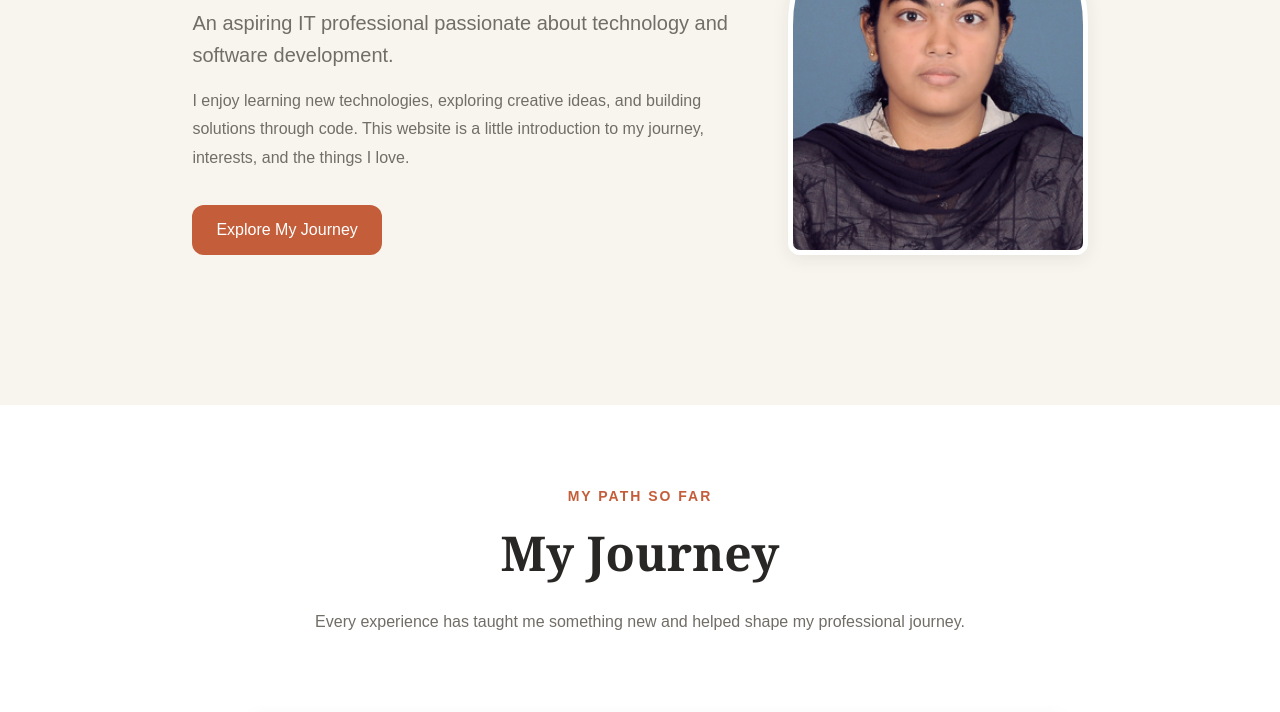
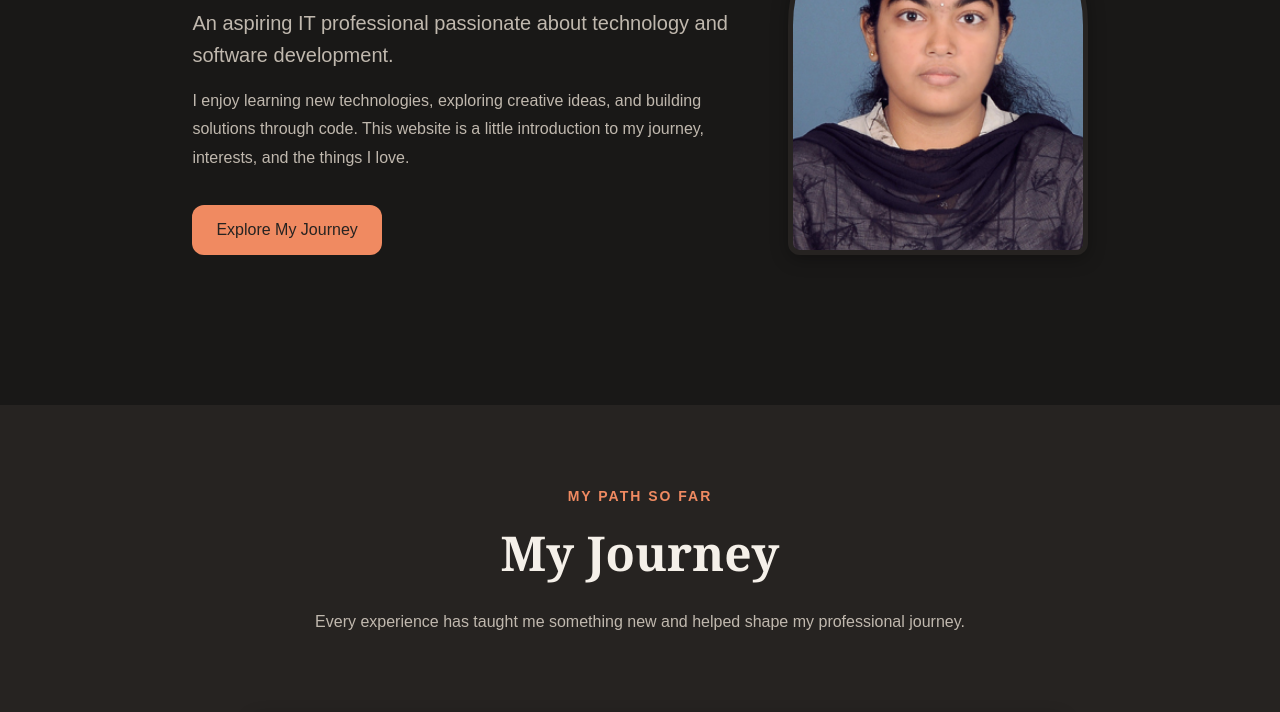
Before and after one commit to Harsha-varthini09/Portfolio-Website, a plain HTML site: page index.html in a window 1280 px wide. Shown: the part 347-1059 px from the top of the page. Drawn offline with Linux system fonts and the light colour scheme.

Commit message:
feat: add dark theme using CSS variables

```diff
--- a/css/theme.css
+++ b/css/theme.css
@@ -1,22 +1,28 @@
 
 :root {
-    /* Main colours */
-    --color-background: #f8f5ef;
-    --color-surface: #ffffff;
-    --color-primary: #c45d3a;
-    --color-primary-dark: #9e4329;
-    --color-text: #292725;
-    --color-text-light: #716d67;
-    --color-border: #e5ded4;
+    /* Background and surfaces */
+    --color-background: #191817;
+    --color-surface: #262321;
+
+    /* Accent colors */
+    --color-primary: #f08a61;
+    --color-primary-dark: #d96b43;
+
+    /* Text colors */
+    --color-text: #f5f0e9;
+    --color-text-light: #c0b8ae;
+
+    /* Borders */
+    --color-border: #48413b;
 
     /* Typography */
     --font-heading: Georgia, serif;
     --font-body: Arial, sans-serif;
 
-    /* Font sizes */
     --text-small: 0.875rem;
     --text-normal: 1rem;
     --text-large: 1.25rem;
+
     --heading-small: 1.75rem;
     --heading-large: 3rem;
 
@@ -31,6 +37,20 @@
     --border-radius: 12px;
 
     /* Effects */
-    --shadow-card: 0 4px 18px rgba(41, 39, 37, 0.08);
+    --shadow-card: 0 4px 18px rgba(0, 0, 0, 0.3);
     --transition: 0.3s ease;
 }
+
+
+
+/* Dark theme - Footer overrides */
+
+body footer#footer.footer {
+    background-color: var(--color-surface);
+    color: var(--color-text);
+}
+
+body footer#footer.footer .footer-links h3,
+body footer#footer.footer .footer-contact h3 {
+    color: var(--color-text);
+}
```
